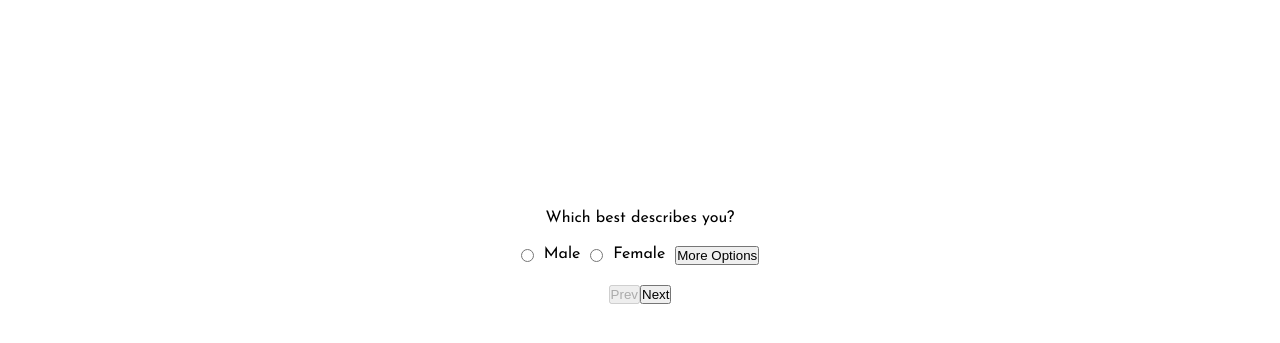
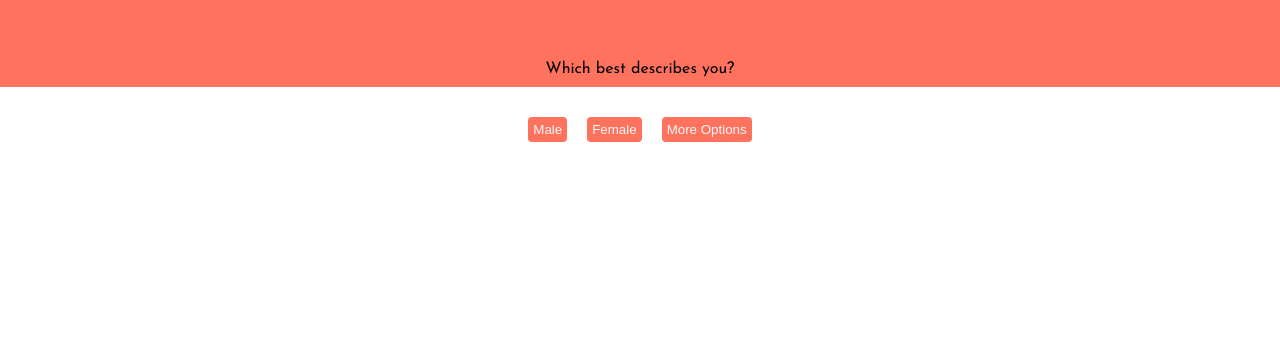
Before and after one commit to websterOrg/Cupid, a React (Create React App) app in the folder client/: page /form in a window 1280 px wide. Shown: the part 143-486 px from the top of the page. Built offline with nearby package versions, Linux system fonts and the light colour scheme.

Commit message:
Form enhanced

```diff
--- a/client/src/Components/Modalpopup.jsx
+++ b/client/src/Components/Modalpopup.jsx
@@ -1,4 +1,5 @@
 import React from "react";
+import { useNavigate } from 'react-router-dom'
 import { FcGoogle } from "react-icons/fc";
 import { BsFacebook } from "react-icons/bs";
 import { ImCross } from "react-icons/im";
@@ -7,6 +8,8 @@ const Modalpopup = ({ setShowModal, isSignup, setIsSignup }) => {
   const handleClick = () => {
     setShowModal(false);
   };
+
+  let navigate = useNavigate();
 
   return (
     <>
@@ -95,7 +98,7 @@ const Modalpopup = ({ setShowModal, isSignup, setIsSignup }) => {
                 </div>
               )}
 
-              <input type="submit" />
+              <input type="submit" onClick={ () => { if(isSignup) navigate('/Form')} } />
             </form>
           </div>
         </div>
--- a/client/src/Pages/Form.jsx
+++ b/client/src/Pages/Form.jsx
@@ -1,38 +1,49 @@
 import React, {useState} from 'react';
+import { MdOutlineArrowBackIosNew } from "react-icons/md";
 
 export default function Form() {
   const [page, setPage] = useState(0);
-  const formProgressStage = ["Which best describes you?", "interest", "dob"];
+  const formProgressStage = ["Which best describes you?", "I am interested in..", "My age is", "Bio:", "My all time favourite show has to be:"];
   const [showMore, setShowMore] = useState(false);
+
+  const handleNextStep = () => {
+    if(page === formProgressStage.length - 1) alert("Form Submitted");
+    else setPage((cur) => cur + 1);
+  }
+
+  const handlePrevStep = () => {
+    setPage((cur) => cur - 1);
+  }
+
   const formPage = () => {
     if(page === 0) {
       return (
         <div className='gender--options'>
-          <input type="radio" className='options' value="Male" name="gender" /> Male
-          <input type="radio" className='options' value="Female" name="gender" /> Female
-          {!showMore && <button onClick={() => setShowMore(true)}>More Options </button>}
+          <button className='options' onClick={handleNextStep}> Male </button>
+          <button className='options' onClick={handleNextStep}> Female </button>
+          {!showMore && <button className='show-btn' onClick={() => setShowMore(true)}>More Options </button>}
           {
             showMore && <span className='more--options'>
-              <input type="radio" className='options' value="Agender" name="gender" /> Agender
-              <input type="radio" className='options' value="Androgynous" name="gender" /> Androgynous
-              <input type="radio" className='options' value="Bigender" name="gender" /> Bigender
-              <input type="radio" className='options' value="Demiman" name="gender" /> Demiman
-              <input type="radio" className='options' value="Demiwoman" name="gender" /> Demiwoman
-              <input type="radio" className='options' value="Gender Fluid" name="gender" /> Gender Fluid
-              <input type="radio" className='options' value="Gender Nonconforming" name="gender" /> Gender Nonconforming
-              <input type="radio" className='options' value="Gender Questioning" name="gender" /> Gender Questioning
-              <input type="radio" className='options' value="Gender Varient" name="gender" /> Gender Varient
-              <input type="radio" className='options' value="Genderqueer" name="gender" /> Genderqueer
-              <input type="radio" className='options' value="Intersex" name="gender" /> Intersex
-              <input type="radio" className='options' value="Non-Binary" name="gender" /> Non-Binary
-              <input type="radio" className='options' value="Other" name="gender" /> Other
-              <input type="radio" className='options' value="Pangender" name="gender" /> Pangender
-              <input type="radio" className='options' value="Polygender" name="gender" /> Polygender
-              <input type="radio" className='options' value="Trans Man" name="gender" /> Trans Man
-              <input type="radio" className='options' value="Trans Person" name="gender" /> Trans Person
-              <input type="radio" className='options' value="Trans Woman" name="gender" /> Trans Woman
-              <input type="radio" className='options' value="Transgender" name="gender" /> Transgender
-              <input type="radio" className='options' value="Transsexual" name="gender" /> Transsexual
+              <button className='options' onClick={handleNextStep}> Agender </button>
+              <button className='options' onClick={handleNextStep}> Androgynous </button>
+              <button  className='options' onClick={handleNextStep}> Bigender </button>
+              <button className='options' onClick={handleNextStep}> Demiman </button>
+              <button className='options' onClick={handleNextStep}> Demiwoman </button>
+              <button className='options' onClick={handleNextStep}> Gender Fluid </button>
+              <button className='options' onClick={handleNextStep}> Gender Nonconforming </button>
+              <button className='options' onClick={handleNextStep}> Gender Questioning </button>
+              <button className='options' onClick={handleNextStep}> Gender Varient </button>
+              <button className='options' onClick={handleNextStep}> Genderqueer </button>
+              <button className='options' onClick={handleNextStep}> Intersex </button>
+              <button className='options' onClick={handleNextStep}> Non-Binary </button>
+              <button className='options' onClick={handleNextStep}> Other </button>
+              <button className='options' onClick={handleNextStep}> Pangender </button>
+              <button className='options' onClick={handleNextStep}> Polygender </button>
+              <button className='options' onClick={handleNextStep}> Trans Man </button>
+              <button className='options' onClick={handleNextStep}> Trans Person </button>
+              <button className='options' onClick={handleNextStep}> Trans Woman </button>
+              <button className='options' onClick={handleNextStep}> Transgender </button>
+              <button className='options' onClick={handleNextStep}> Transsexual </button>
             </span>
           }
         </div>
@@ -41,44 +52,49 @@ export default function Form() {
     else if(page === 1) {
       return (
         <div>
-          <input type="radio" value="Male" name="gender" /> Male
-          <input type="radio" value="Female" name="gender" /> Female
+          <button className='options' onClick={handleNextStep}> Male </button>
+          <button className='options' onClick={handleNextStep}> Female </button>
+          <button className='options' onClick={handleNextStep}> Everyone </button>
         </div>
       )
     }
     else if(page === 2) {
       return (
-        <input type='date' />
+        <>
+        <input type='number' />
+        <button className='options' onClick={handleNextStep}>Thats it</button>
+        </>
         )
       }
+    else if(page === 3) {
+      return (
+        <>
+          <textarea name="bio" cols="30" rows="10" />
+          <button className='options' onClick={handleNextStep}>Next</button>
+        </>
+      )
     }
+    else if(page === 4) {
+      return (
+        <>
+          <input type='text' />
+          <button className='options' onClick={handleNextStep}>Next</button>
+        </>
+      )
+    }
+    }
+
+
     return (
     <div>
       <div className='form--container'>
-        <div className='form--title'>
+        <div className='form--header'>
+          {page > 0 && <MdOutlineArrowBackIosNew className='back-icon' onClick={handlePrevStep}/> }
           {formProgressStage[page]}
         </div>
         <div className='form--body'>
           {formPage()}
         </div>
-        <div className='form--footer'>
-          <button
-            disabled = {page === 0}
-            onClick = { () => {
-              setPage((cur) => cur - 1)
-            }}
-          >
-            Prev
-          </button>
-          <button
-            onClick={()=>{
-              if(page === formProgressStage.length - 1) alert("Form Submitted");
-              else setPage((cur) => cur + 1);
-            }}
-          >
-            {page === formProgressStage.length - 1 ? "Submit" : "Next"}
-          </button>
-        </div>
       </div>
     </div>
   )
--- a/client/src/index.css
+++ b/client/src/index.css
@@ -145,14 +145,34 @@ nav {
 .form--container {
   display: flex;
   flex-direction: column;
-  justify-content: center;
+  /* justify-content: center; */
   align-items: center;
   height: 100vh;
-  /* border: 3px solid red; */
+}
+
+.form--header {
+  /* border: 2px solid red; */
+  padding-bottom: 10px;
+  display: flex;
+  flex: 4;
+  justify-content: center;
+  align-items: flex-end;
+  width: 100%;
+  background-color: #ff725e;
+}
+
+.back-icon {
+  margin-right: 13px;
 }
 
 .form--body {
+  display: flex;
+  flex: 10;
+  justify-content: center;
+  align-items: flex-start;
   margin: 10px;
+  width: 100%;
+  /* border: 3px solid red; */
 }
 
 .gender--options {
@@ -161,14 +181,25 @@ nav {
   display: flex;
   flex-wrap: wrap;
   max-width: 30vw;
-  gap: 10px;
+  /* gap: 10px; */
 }
 
 .more--options {
   /* border: 2px solid red; */
   display: flex;
   flex-wrap: wrap;
-  gap: 10px;
+  /* gap: 10px; */
+}
+
+.options, .show-btn {
+  outline: none;
+  border: none;
+  background-color: #ff725e;
+  color: #f7f8f9;
+  padding: 5px;
+  border-radius: 4px;
+  cursor: pointer;
+  margin: 10px;
 }
 
 /**************Start Register and Signup Popup Modal**********/
```
Also changed, not shown: 1 other file (tests, documents, lock files or other folders).
